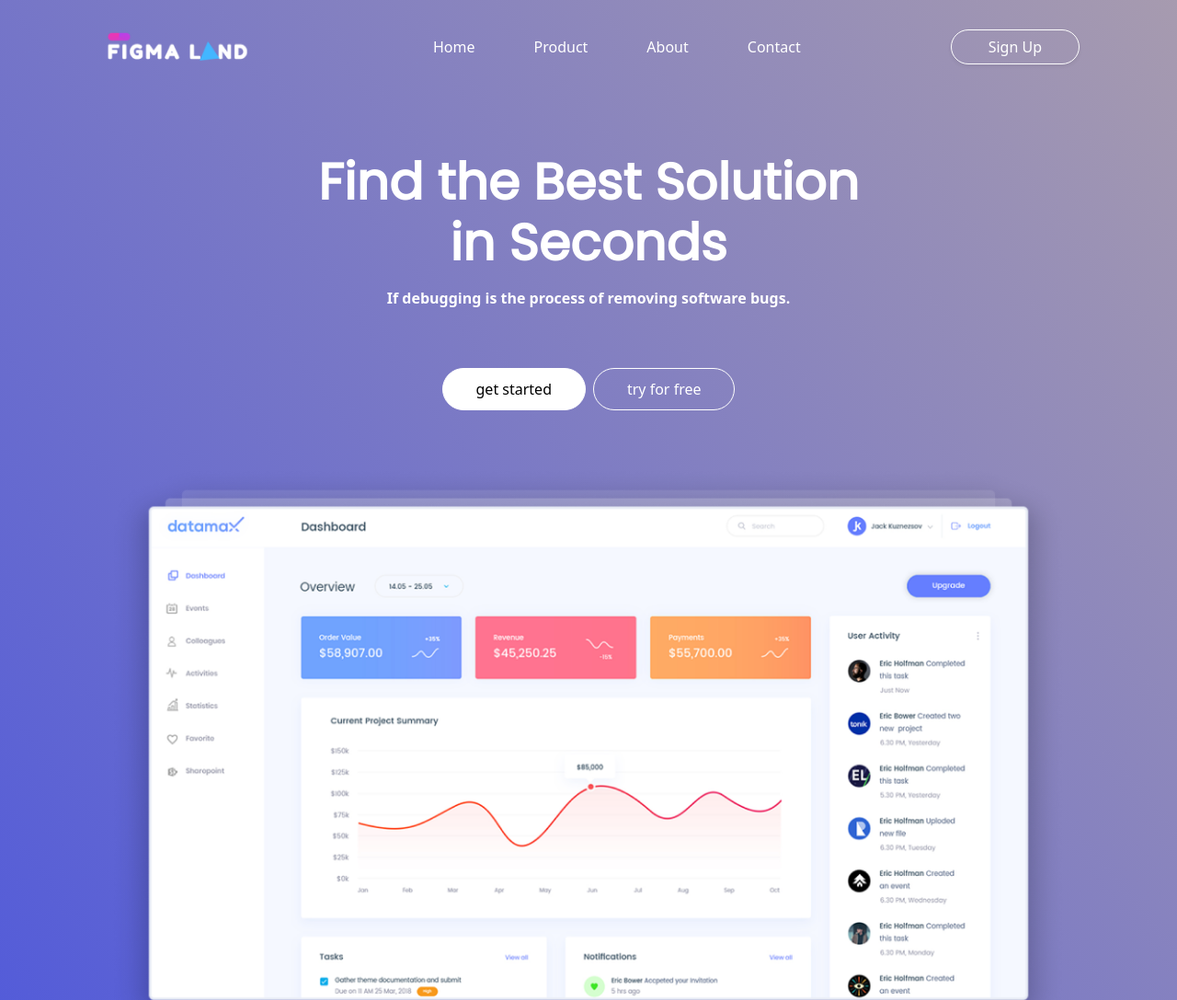
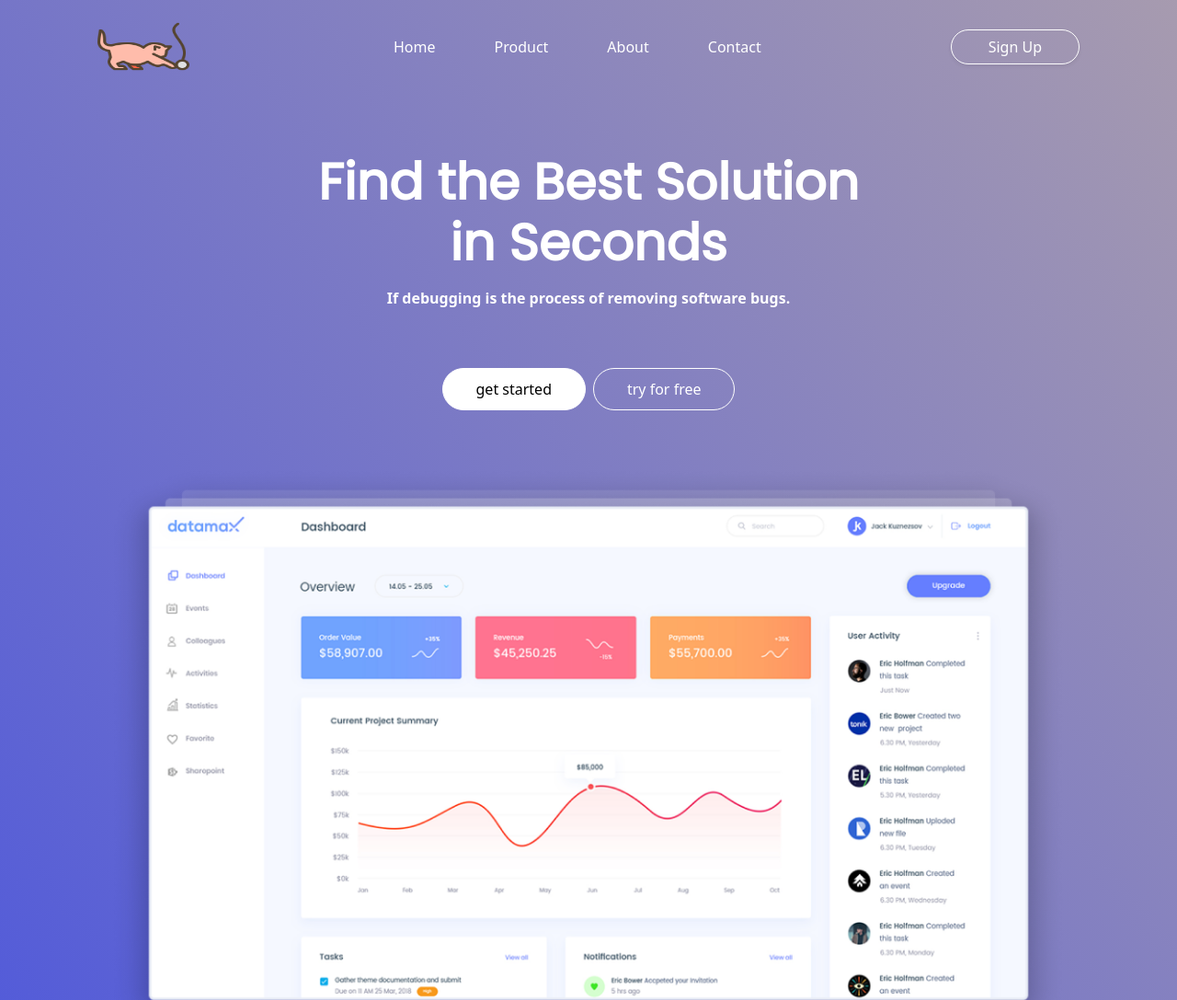
Before and after one commit to mahita098/Landing-page-test, a website: page index.html in a window 1280 px wide. Shown: the top 1087 px of the page at 92% size. Drawn offline with nearby package versions, Linux system fonts and the light colour scheme.

Commit message:
logo changes

```diff
--- a/index.html
+++ b/index.html
@@ -17,7 +17,7 @@
     <div class="container">
       <nav class="navbar navbar-expand-lg px-lg-3 px-1">
           <a class="navbar-brand" href="#">
-            <img src="./src/images/logo dark.png" alt="Figma Land logo">
+            <img src="./src/images/cat.png" alt="Figma Land logo">
           </a>
           <a href="#" class="homepage-btn navbar-toggler d-md-none btn shadow-sm d-sm d-block text-white border-white rounded-pill px-4">Sign Up</a>
           <button class="navbar-toggler" type="button" data-bs-toggle="collapse" data-bs-target="#navbarNavAltMarkup" aria-controls="navbarNavAltMarkup" aria-expanded="false" aria-label="Toggle navigation">
--- a/src/main.scss
+++ b/src/main.scss
@@ -26,11 +26,11 @@
 
 .navbar-brand {
   img {
-    width: 126px;
+    width: 62px;
     height: 58px;
 
     @include media-breakpoint-up(sm) {
-      width: 186px;
+      width: 100px;
       height: 75px;
 
     }
```
Also changed, not shown: src/images/cat.png (added), src/main.css, 1 other file.
